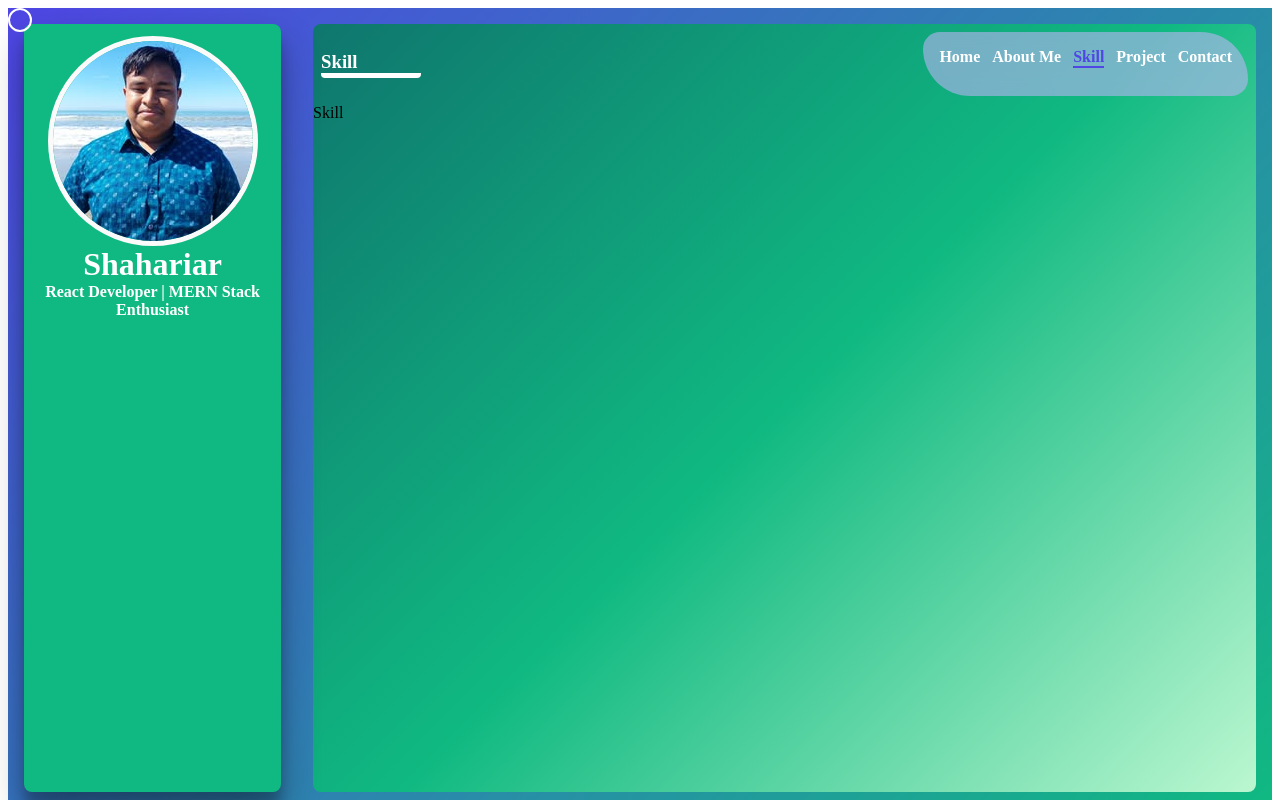
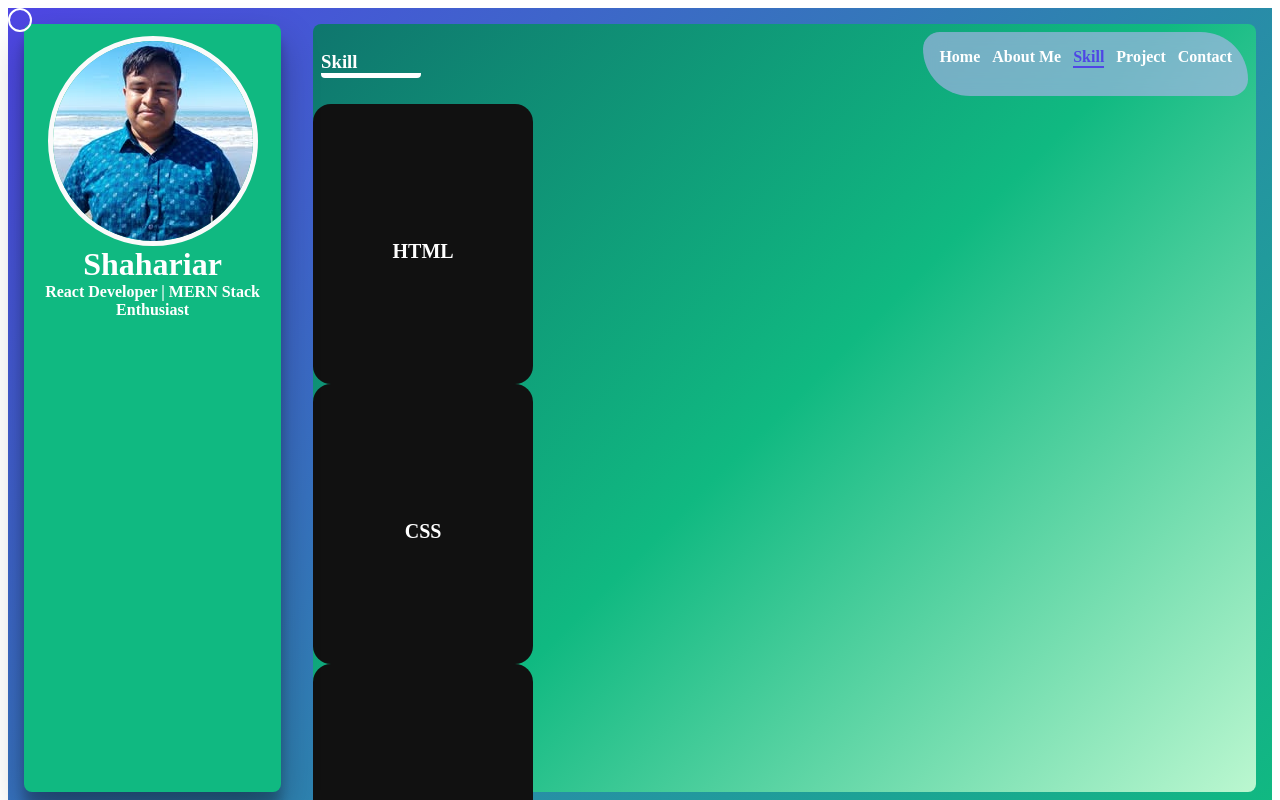
Before and after one commit to shahariar270/portfolio-template, a React (Vite) app in the folder client/: page /skill in a window 1280 px wide. Shown: the top 800 px of the page. Built offline with nearby package versions, Linux system fonts and the light colour scheme.

Commit message:
cannect skill page

```diff
--- a/client/src/Pages/Skill/index.jsx
+++ b/client/src/Pages/Skill/index.jsx
@@ -1,7 +1,18 @@
-import React from 'react'
+import { skillCards } from "./helper";
+import { SkillCard } from "./SkillCard";
+
 
 export const Skill = () => {
   return (
-    <div>Skill</div>
-  )
-}
+    <div className="skills-wrapper">
+      {skillCards.map((card, i) => (
+        <SkillCard
+          key={i}
+          front={card.front}
+          icon={card.icon}
+          back={card.back}
+        />
+      ))}
+    </div>
+  );
+};
```
